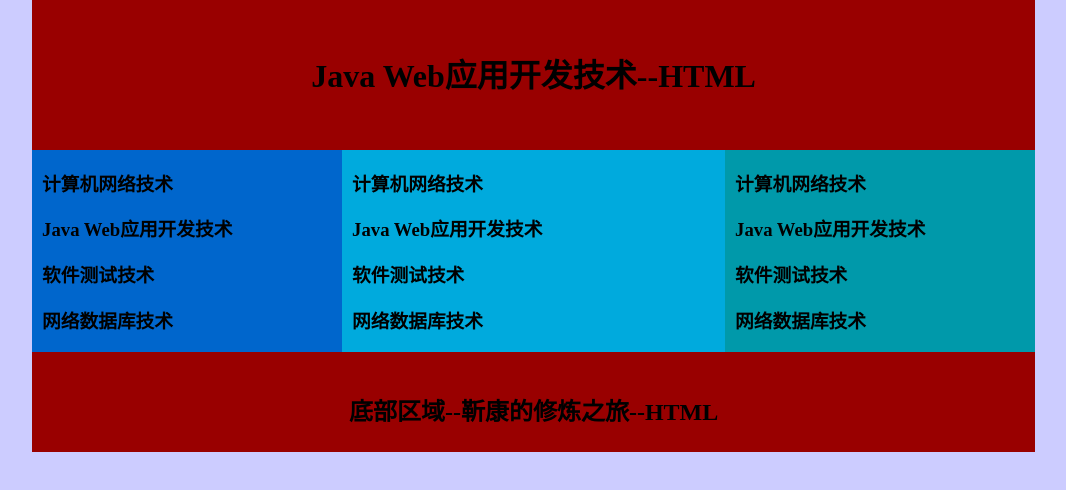
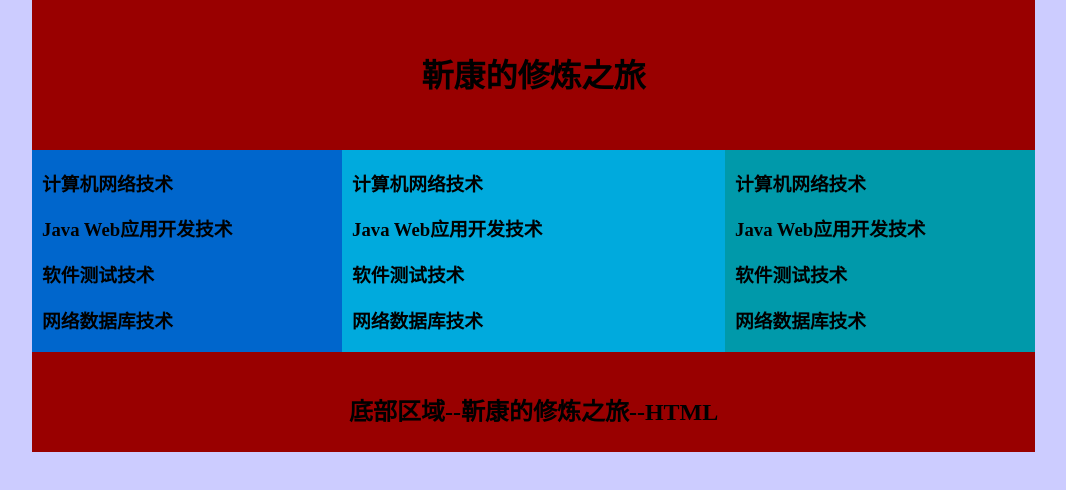
Before and after one commit to jinkang0911/123, a plain HTML site: page index.html in a window 1280 px wide. Shown: the whole page, without its empty margins (100-1166 px from the left). Drawn offline with Linux system fonts and the light colour scheme.

Commit message:
Update index.html

```diff
--- a/index.html
+++ b/index.html
@@ -18,7 +18,7 @@ and open the template in the editor.
                      line-height: 110px; text-align:  center;">
                     <div style=" display:  inline-block;
                          vertical-align:  middle;">
-                        <h1>Java Web应用开发技术--HTML</h1>
+                        <h1>靳康的修炼之旅</h1>
                     </div>
                 </div>
                 <div style=" width: 300px; background-color:  #0066cc;
```
